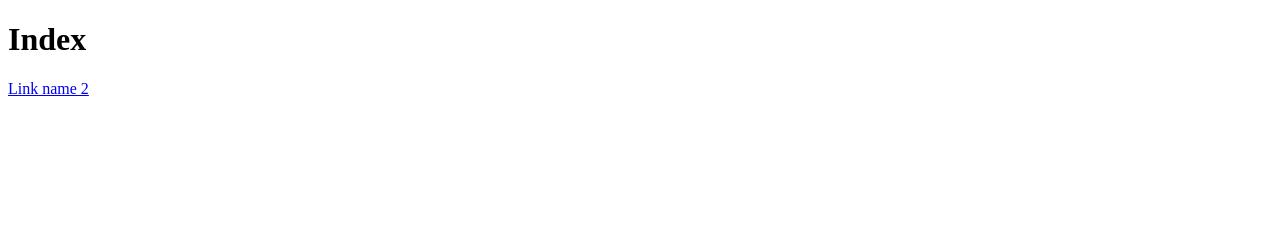
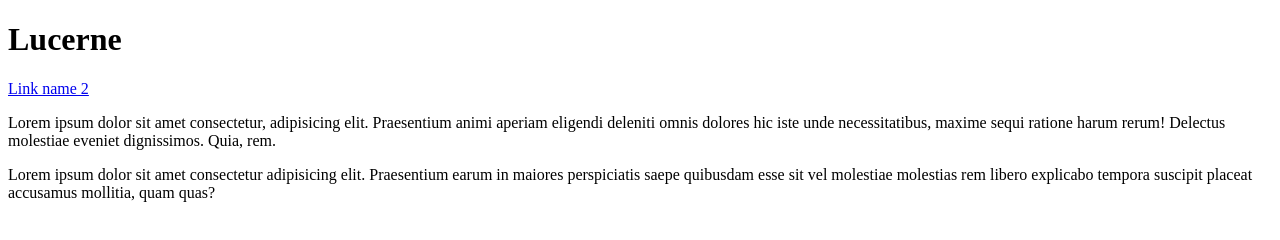
Before and after one commit to Tay-Alfred/simple-travel-site, a plain HTML site: page index.html in a window 1280 px wide. Drawn offline with Linux system fonts and the light colour scheme.

Commit message:
Flushed out index page

```diff
--- a/index.html
+++ b/index.html
@@ -6,7 +6,9 @@
     <title>Document</title>
 </head>
 <body>
-    <h1> Index</h1>
+    <h1> Lucerne</h1>
     <a href="cityimages.html"> Link name 2 </a>
+    <p>Lorem ipsum dolor sit amet consectetur, adipisicing elit. Praesentium animi aperiam eligendi deleniti omnis dolores hic iste unde necessitatibus, maxime sequi ratione harum rerum! Delectus molestiae eveniet dignissimos. Quia, rem.</p>
+    <p>Lorem ipsum dolor sit amet consectetur adipisicing elit. Praesentium earum in maiores perspiciatis saepe quibusdam esse sit vel molestiae molestias rem libero explicabo tempora suscipit placeat accusamus mollitia, quam quas?</p>
 </body>
 </html>
```
Also changed, not shown: cityimages.html (+2 -1 lines).
